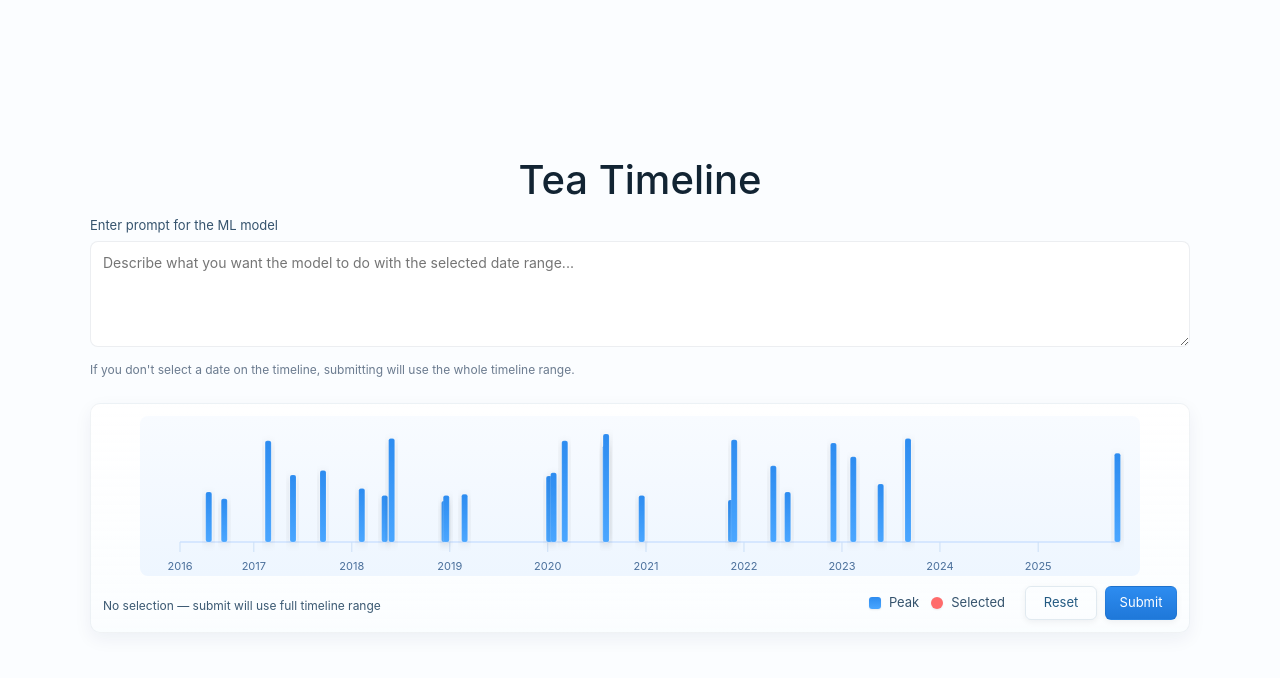
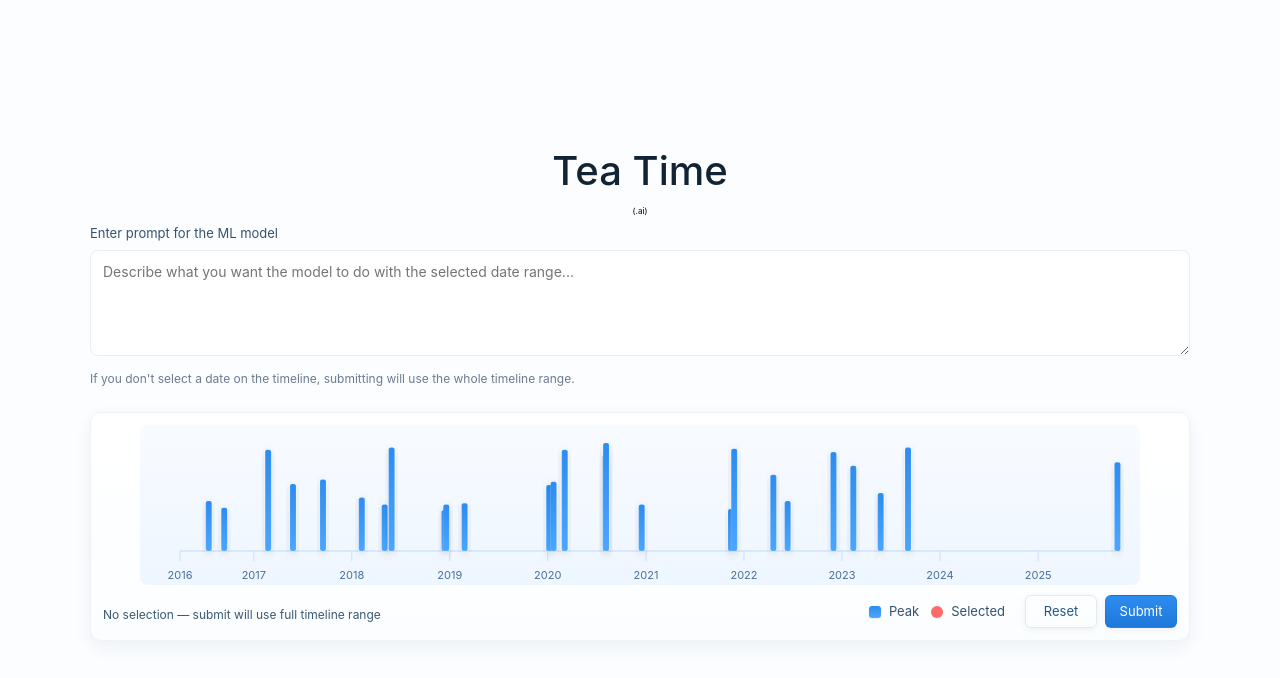
Before and after one commit to RyanDuong0/durhack-2025, a React (Vite) app in the folder frontend/: page / in a window 1280 px wide. Shown: the top 678 px of the page. Built offline with nearby package versions, Linux system fonts and the light colour scheme.

Commit message:
Added small header under logo

```diff
--- a/frontend/src/App.jsx
+++ b/frontend/src/App.jsx
@@ -43,7 +43,8 @@ function App() {
           boxSizing: "border-box",
         }}
       >
-        <h1 style={{ marginBottom: 12 }}>Tea Timeline</h1>
+        <h1 style={{ marginBottom: 12 }}>Tea Time</h1>
+        <h6 style={{fontSize: 8}}>(.ai)</h6>
 
         <div style={{ width: "100%", maxWidth: 1100, marginBottom: 12 }}>
           <label htmlFor="prompt" style={{ display: "block", marginBottom: 6, color: "#35536d", fontSize: 13 }}>
```
